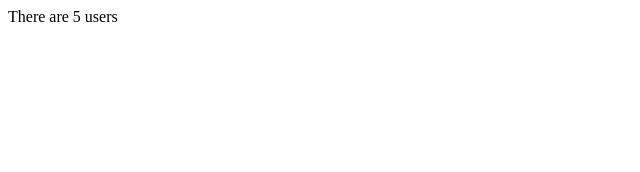
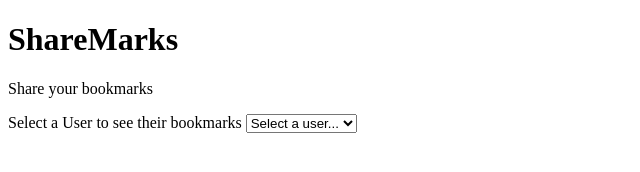
Before and after one commit to XiaoQuark/shared-bookmarks, a website with bundled scripts: page index.html in a window 1280 px wide. Shown: the whole page, without its empty margins (0-640 px from the left). Built offline with nearby package versions, Linux system fonts and the light colour scheme.

Commit message:
feature: render user dropdown from stored user ids

```diff
--- a/index.html
+++ b/index.html
@@ -10,7 +10,14 @@
 		<header>
 			<h1>ShareMarks</h1>
 			<p>Share your bookmarks</p>
-			<section id="user-select"></section>
+			<section id="user-select-container">
+				<label for="user-select"
+					>Select a User to see their bookmarks</label
+				>
+				<select name="user-select" id="user-select">
+					<option value="">Select a user...</option>
+				</select>
+			</section>
 		</header>
 		<main>
 			<section id="status-message"></section>
--- a/src/script.js
+++ b/src/script.js
@@ -8,6 +8,12 @@ import { getUserIds } from "./storage.js";
 
 window.onload = function () {
 	const users = getUserIds();
-	document.querySelector("body").innerText =
-		`There are ${users.length} users`;
+	const userSelect = document.getElementById("user-select");
+
+	for (const user of users) {
+		const option = document.createElement("option");
+		option.value = user;
+		option.textContent = `User ${user}`;
+		userSelect.appendChild(option);
+	}
 };
```
